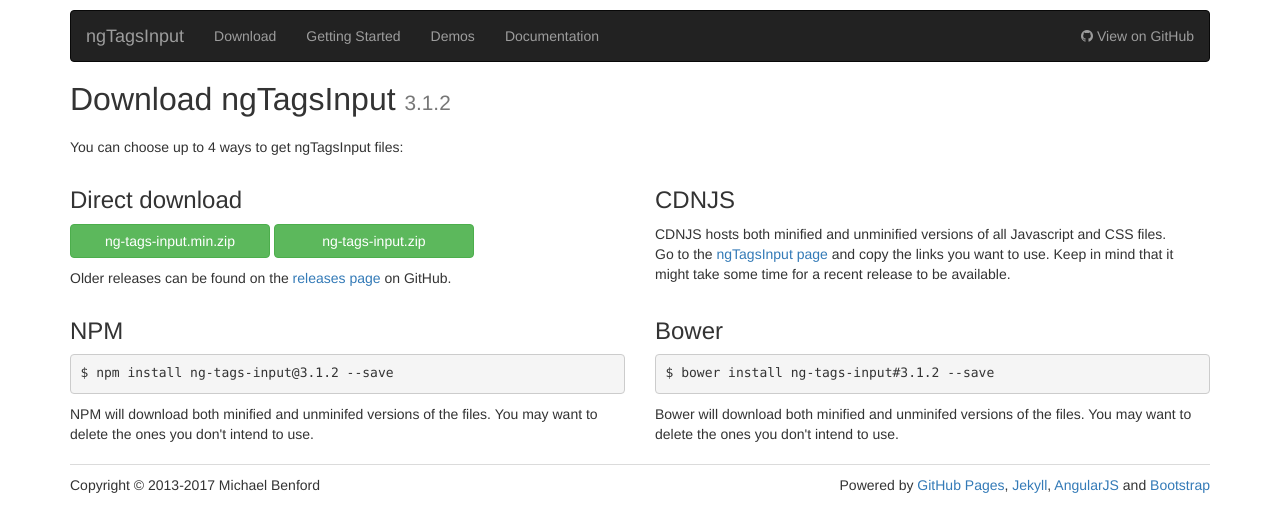
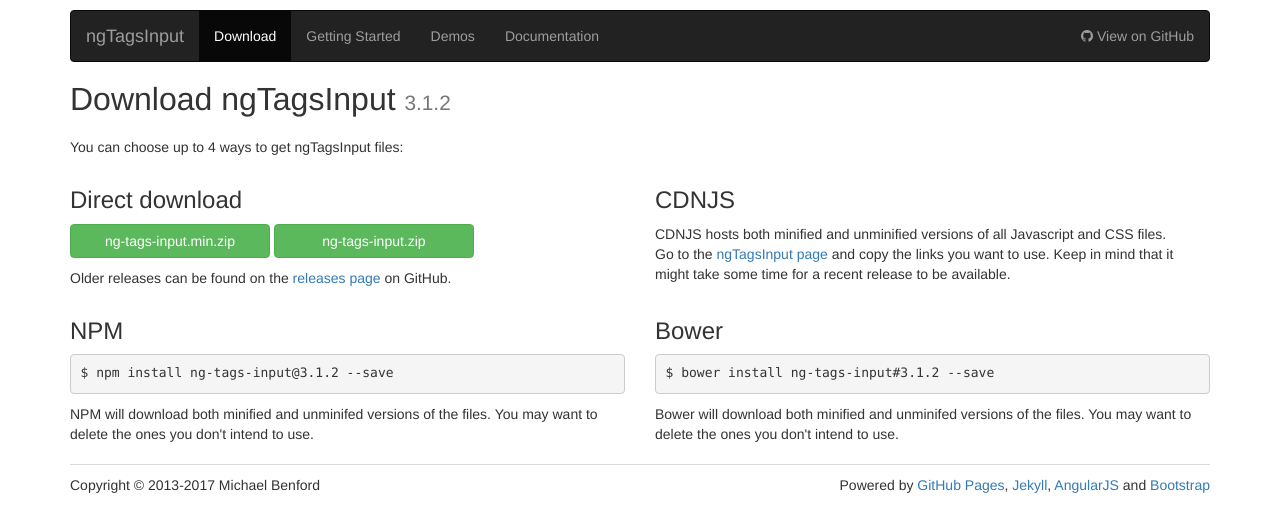
Before and after one commit to mbenford/ngTagsInput, a Jekyll site: the page built from _pages/download.html, in a window 1280 px wide. Shown: the top 532 px of the page. Built offline with Jekyll 4.4.1, drawn with Linux system fonts in a browser that asks for light colours; nearby versions of some CDN libraries; Markdown is read by kramdown in place of the engine named in the settings.

Commit message:
Fixed the navbar so current links are correctly highlighted

```diff
--- a/_includes/navbar.html
+++ b/_includes/navbar.html
@@ -1,10 +1,10 @@
 <div class="container">
   <nav class="navbar navbar-default navbar-inverse" role="navigation">
       <div class="navbar-header">
-        <a href="/ngTagsInput" class="navbar-brand">ngTagsInput</a>
+        <a href="{{ site.baseurl }}/" class="navbar-brand">ngTagsInput</a>
       </div>
       <div class="navbar-collapse collapse">
-        <ul class="nav navbar-nav">
+        <ul class="nav navbar-nav" set-active-page>
           <li><a href="{{ site.baseurl }}/download">Download</a></li>
           <li><a href="{{ site.baseurl }}/gettingstarted">Getting Started</a></li>
           <li><a href="{{ site.baseurl }}/demos">Demos</a></li>
--- a/js/app.js
+++ b/js/app.js
@@ -48,4 +48,14 @@ angular.module("ngTagsInputSite", ['ngTagsInput'])
                 }
             });
         }
+    })
+    .directive('setActivePage', function() {
+        return function(scope, element) {
+            element.find('a').each(function() {
+                var link = $(this);
+                if (location.pathname.indexOf(link.attr('href')) > -1) {
+                    link.parents().not('ul').toggleClass('active');
+                }
+            });
+        };
     });
```
